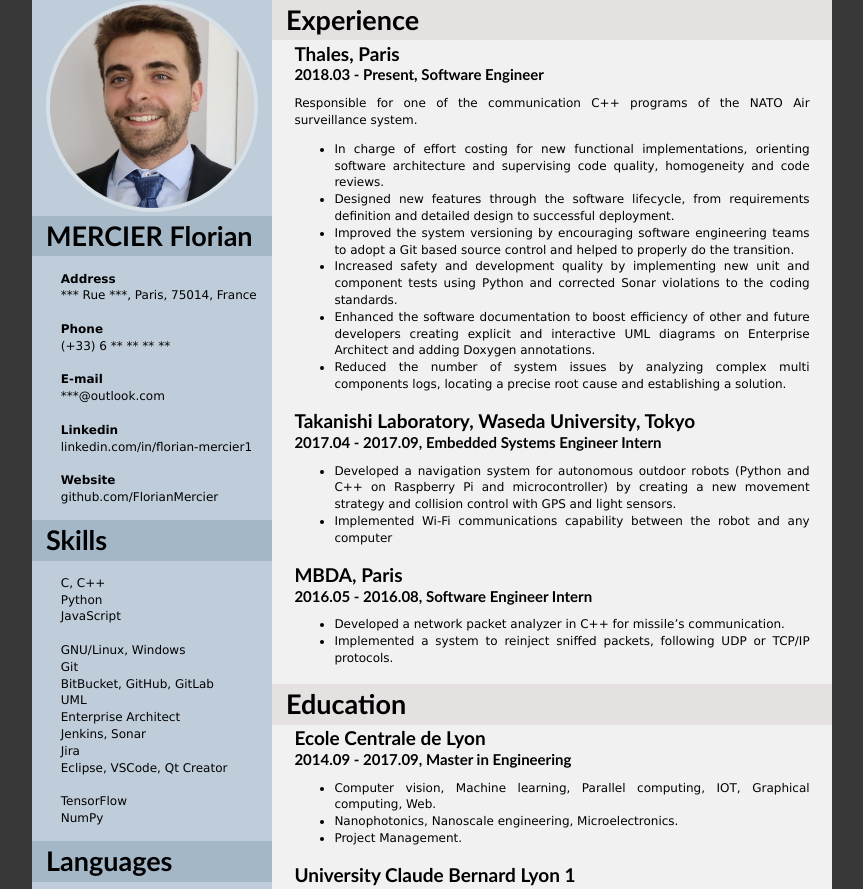
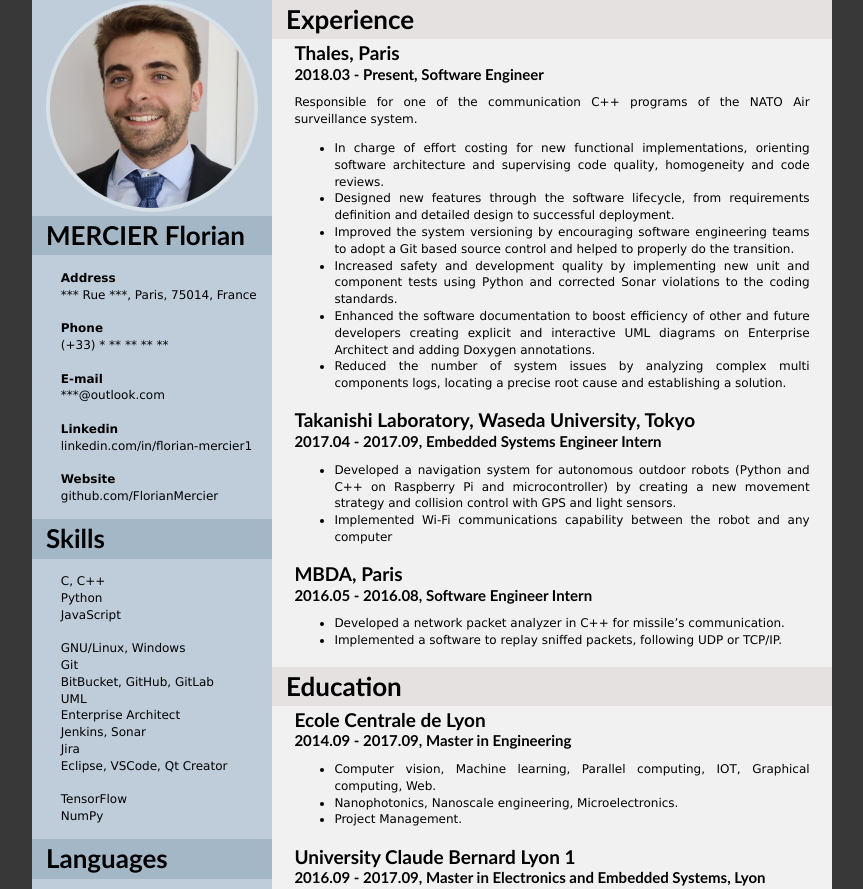
Before and after one commit to FlorianMercier/WebResume, a plain HTML site: page index.html in a window 1280 px wide. Shown: the top 889 px of the page, without its empty margins (208-1071 px from the left). Drawn offline with Linux system fonts and the light colour scheme.

Commit message:
Update, fix printing size

```diff
--- a/index.html
+++ b/index.html
@@ -21,7 +21,7 @@
           <br>*** Rue ***, Paris, 75014, France
           <br>
           <br><b>Phone</b>
-          <br>(+33) 6 ** ** ** **
+          <br>(+33) * ** ** ** **
           <br>
           <br><b>E-mail</b>
           <br>***@outlook.com
@@ -63,7 +63,7 @@
           <br>TOEFL 633/677
           <br>
           <br><b>Spanish</b>
-          <br>Moderate level
+          <br>Intermediate level
           <br>
           <br><b>Japanese</b>
           <br>Beginner
@@ -106,7 +106,7 @@
         <h3>2016.05 - 2016.08, Software Engineer Intern</h3>
         <ul>
           <li>Developed a network packet analyzer in C++ for missile’s communication.</li>
-          <li>Implemented a system to reinject sniffed packets, following UDP or TCP/IP protocols.</li>
+          <li>Implemented a software to replay sniffed packets, following UDP or TCP/IP.</li>
         </ul>
       </div>
       <h1 class="expTitle">Education</h1>
--- a/src/style.css
+++ b/src/style.css
@@ -13,7 +13,7 @@ h1, h2, h3 {
     margin: 0px 0px 0px 0px;
 }
 h1 {
-    font-size: 27px;
+    font-size: 26px;
     padding: 8px 10px 8px 14px;
     line-height: 0.9em;
 }
```
